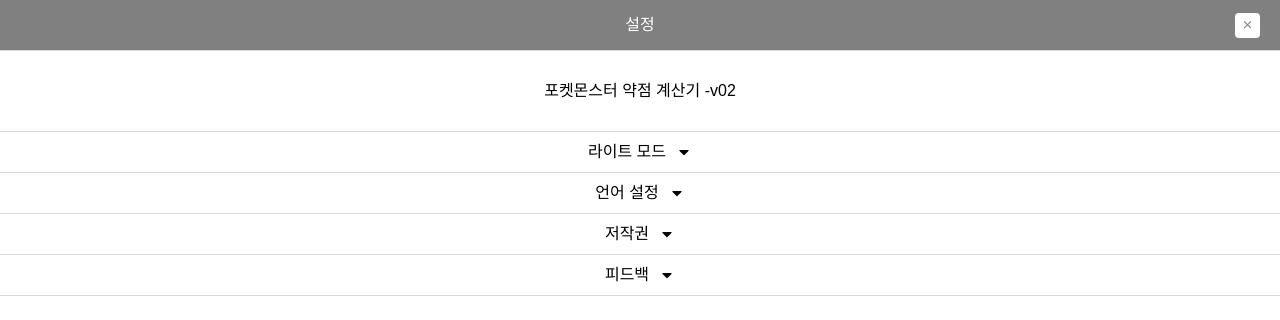
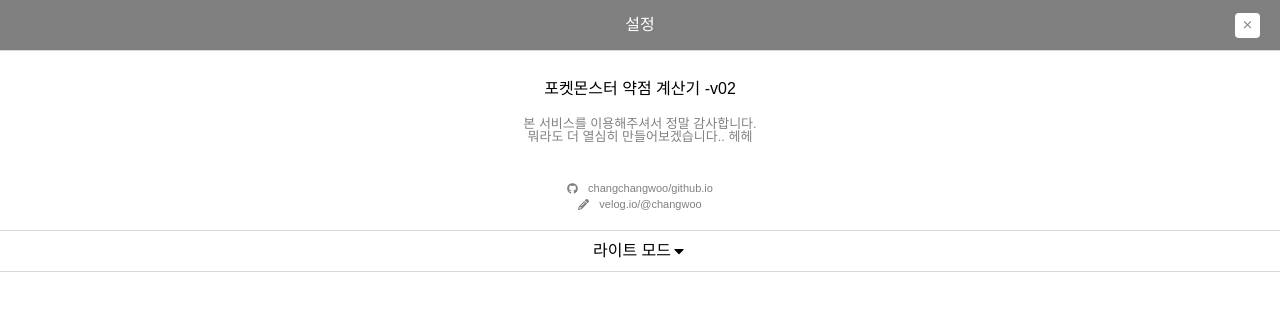
Before and after one commit to changchangwoo/POKE-MATCH-TYPE, a React (Vite) app: page / in a window 1280 px wide. Both pictures are taken after a click on the button 1247 px from the left and 25 px from the top of the page. Shown: the top 320 px of the page. Built offline with nearby package versions, Linux system fonts and the light colour scheme; a small style sheet from the web is missing.

Commit message:
Feat : 아코디언 컴포넌트 추가

```diff
--- a/src/App.tsx
+++ b/src/App.tsx
@@ -5,7 +5,6 @@
 import { css } from "@emotion/react";
 import Navigation from "./components/nav/Navigation";
 import ChangeButtons from "./components/nav/ChangeButtons";
-import Footer from "./components/Footer";
 import Table from "./pages/Table";
 import Quiz from "./pages/Quiz";
 
@@ -23,7 +22,6 @@
           <Route path="/table" element={<Table />} />
           <Route path="/quiz" element={<Quiz />} />
         </Routes>
-        {visible && <Footer />}
       </div>
     </>
   );
--- a/src/components/Footer.tsx
+++ b/src/components/Footer.tsx
@@ -1,15 +1,15 @@
 /** @jsxImportSource @emotion/react */
 import { css } from "@emotion/react";
 import { FaGithub } from "react-icons/fa";
-import { FaCopyright, FaPencil } from "react-icons/fa6";
+import { FaPencil } from "react-icons/fa6";
 
 const Footer = () => {
   return (
     <div css={FooterContainer}>
       <>
-        <h3>
+        {/* <h3>
           <FaCopyright /> Data provided by PokeAPI
-        </h3>
+        </h3> */}
 
         <a href="https://github.com/changchangwoo/POKE-MATCH-TYPE">
           <FaGithub />
@@ -33,7 +33,8 @@
   gap: 5px;
   font-size: 13px;
 
-  a, h3 {
+  a,
+  h3 {
     width: 100%;
     display: flex;
     align-items: center;
--- /dev/null
+++ b/src/components/commons/AccordianList.tsx
@@ -0,0 +1,41 @@
+import { css } from "@emotion/react";
+import { useState } from "react";
+import { FaCaretDown } from "react-icons/fa";
+
+interface AccrodianProps {
+  children: React.ReactNode;
+  title: string;
+}
+const AccordianList = ({ children, title }: AccrodianProps) => {
+  const [isOpen, setIsOpen] = useState<boolean>(false);
+  return (
+    <div css={AccordianListContainer}>
+      <div className="title" onClick={() => setIsOpen((prev) => !prev)}>
+        {title} <FaCaretDown />
+      </div>
+      {isOpen && <div className="contents">{children}</div>}
+    </div>
+  );
+};
+
+const AccordianListContainer = css`
+  width: 100%;
+  border-bottom: 1px solid var(--border);
+
+  .title {
+    display: flex;
+    align-items: center;
+    justify-content: center;
+    padding: 12px 16px;
+    cursor: pointer;
+    :hover {
+      background-color: var(--border);
+    }
+  }
+
+  .contents {
+    padding: 12px 16px;
+  }
+`;
+
+export default AccordianList;
--- a/src/components/modal/SettingModal.tsx
+++ b/src/components/modal/SettingModal.tsx
@@ -2,6 +2,8 @@
 import { Dispatch, SetStateAction } from "react";
 import { FaCaretDown } from "react-icons/fa";
 import { IoMdClose } from "react-icons/io";
+import Footer from "../Footer";
+import AccordianList from "../commons/AccordianList";
 
 interface SettingModalProps {
   setModal: Dispatch<SetStateAction<boolean>>;
@@ -18,31 +20,23 @@
           </button>
         </div>
         <ul className="ModalContents">
-          <h1>포켓몬스터 약점 계산기 -v02</h1>
-          <li>라이트 모드 <FaCaretDown /></li>
-          <li>언어 설정 <FaCaretDown /></li>
-          <li>저작권 <FaCaretDown /></li>
-          <li>피드백 <FaCaretDown /></li>
+          <div className="ModalDescription">
+            <h1>포켓몬스터 약점 계산기 -v02</h1>
+            <p>
+              본 서비스를 이용해주셔서 정말 감사합니다.
+              <br />
+              뭐라도 더 열심히 만들어보겠습니다.. 헤헤
+            </p>
+            <Footer />
+          </div>
+          <AccordianList title="라이트 모드">
+            <span>컨텐츠 입니다.</span>
+          </AccordianList>
         </ul>
       </div>
     </div>
   );
 };
-
-/*
-모달 안에 컨텐츠들을 전부 새 컴포넌트로 할까??
-단순 아코디언으로 할 수 있는 것들
--> 저작권
--> 피드백
--> 감사인사
--> 걍 필요없는 자잘구레한것들
-
-동작이 이뤄지는 것들
--> 다크모드
--> 언어 설정
--> 분리하자
-
-*/
 
 const ModalOverlay = css`
   position: fixed;
@@ -61,31 +55,22 @@
   width: 100%;
   height: 100%;
   background-color: white;
-  .ModalContents {
-  display: flex;
-  flex-direction: column;
-  h1 {
-    height: 80px;
+
+  .ModalDescription {
+    border-bottom: 1px solid var(--border);
     display: flex;
+    flex-direction: column;
     align-items: center;
     justify-content: center;
-    border-bottom: 1px solid var(--border);
+    margin-top: 30px;
 
-  }
-    li {
-      width: 100%;
-      display: flex;
-      gap: 10px;
-      align-items: center;
-      justify-content: center;
-      border-bottom: 1px solid var(--border);
-      height: 40px;
-      cursor: pointer;
-      :hover {
-        background-color: var(--border);
-      }
+    p {
+      font-size: 13px;
+      color: grey;
+      padding: 20px;
+      max-width: 300px;
+      text-align: center;
     }
-
   }
   .ModalHeader {
     width: 100%;
@@ -119,3 +104,11 @@
 `;
 
 export default SettingModal;
+
+/*
+아코디언 컴포넌트를 만드려고 했을 때 유의사항들
+아코디언 버튼을 클릭하는 경우 데이터가 출력되고 제어할 수 있는건 기본적임
+=> 공통 컴포넌트로 묶기 위해서는
+아코디언 contents 부분을 합성컴포넌트로 받고, 아코디언 타이틀 부분만 제어
+
+*/
```
